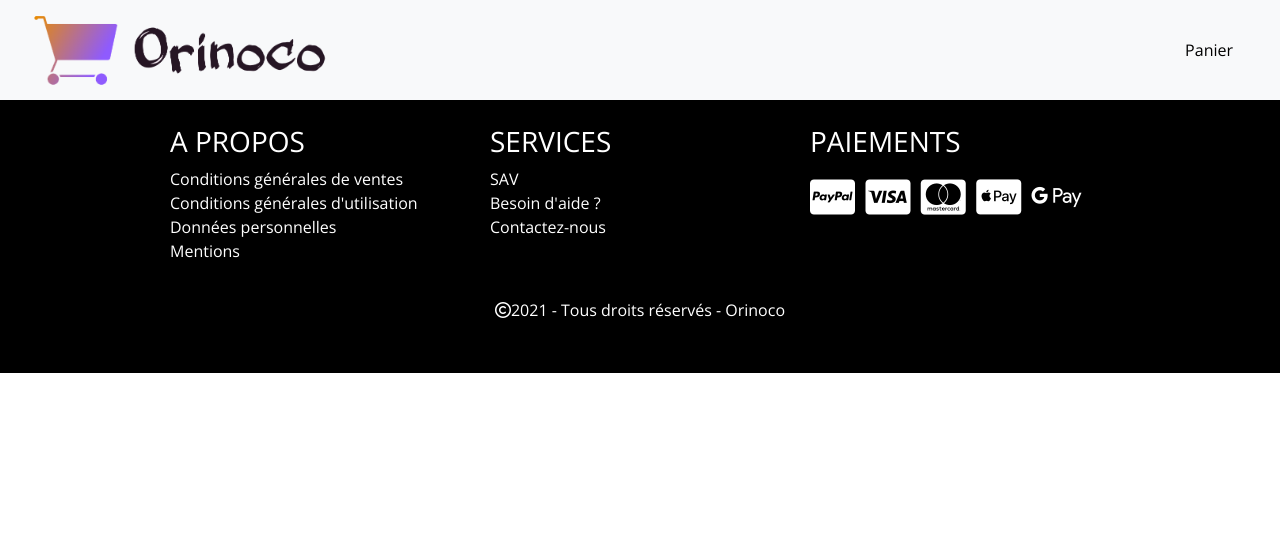
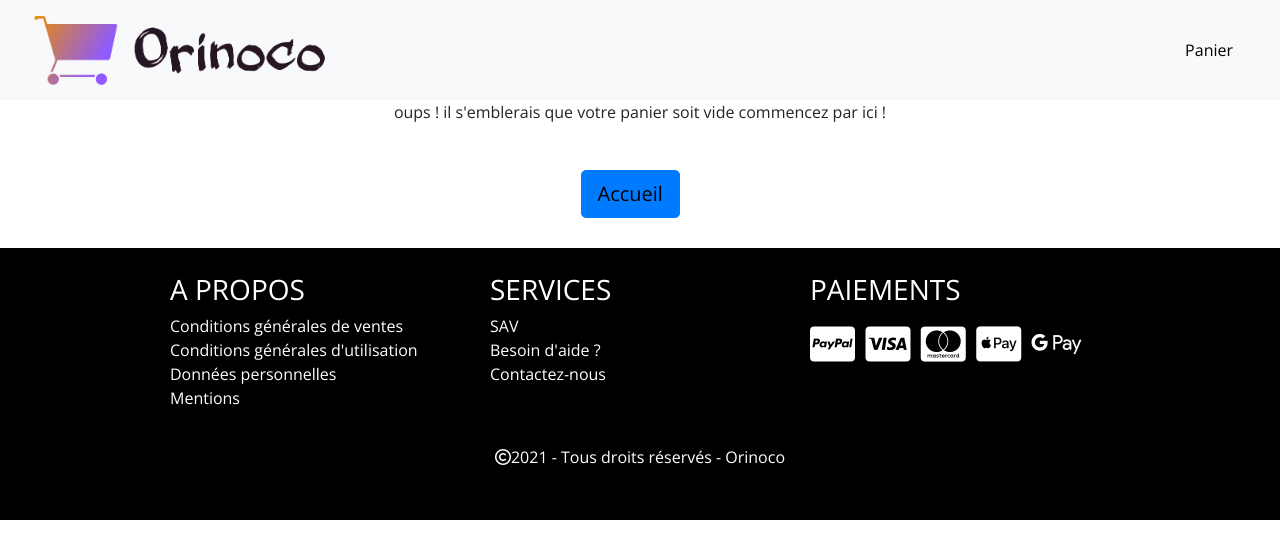
Before and after one commit to simoncodec/SimonDiril_P5_26082021, a plain HTML site: page Frontend/panier.html in a window 1280 px wide. Drawn offline with nearby package versions, Linux system fonts and the light colour scheme.

Commit message:
gestion du message dans le panier

```diff
--- a/Frontend/Javascript/panier.js
+++ b/Frontend/Javascript/panier.js
@@ -23,7 +23,7 @@ function afficherPanier() {
         formulaireCommande.classList.add("d-none");
     } else {
         // si le panier n'est pas vide
-        //panierVide.classList.add("d-none");
+        panierVide.classList.add("d-none");
         formulaireCommande.classList.add("d-none");
         let listeProduitPanier = [];
         // pour chaque objet on créer une boucle qui affichera les produits du localstorage
--- a/Frontend/panier.html
+++ b/Frontend/panier.html
@@ -25,6 +25,13 @@
         </div>
       </nav>
     <!-- Fin de la barre de navigation -->
+
+    <div class="container-fluid" id="panierVide">
+        <p class="text-center">oups ! il s'emblerais que votre panier soit vide commencez par ici !</p>
+        <div class="d-grid gap-2 col-6 mx-auto">
+        <a href="/index.html"><button type="button" class="btn btn-primary btn-lg  acceuilCMD">Accueil</button></a>
+    </div>
+    </div>
 
         <!-- Section Principale -->
 
```
